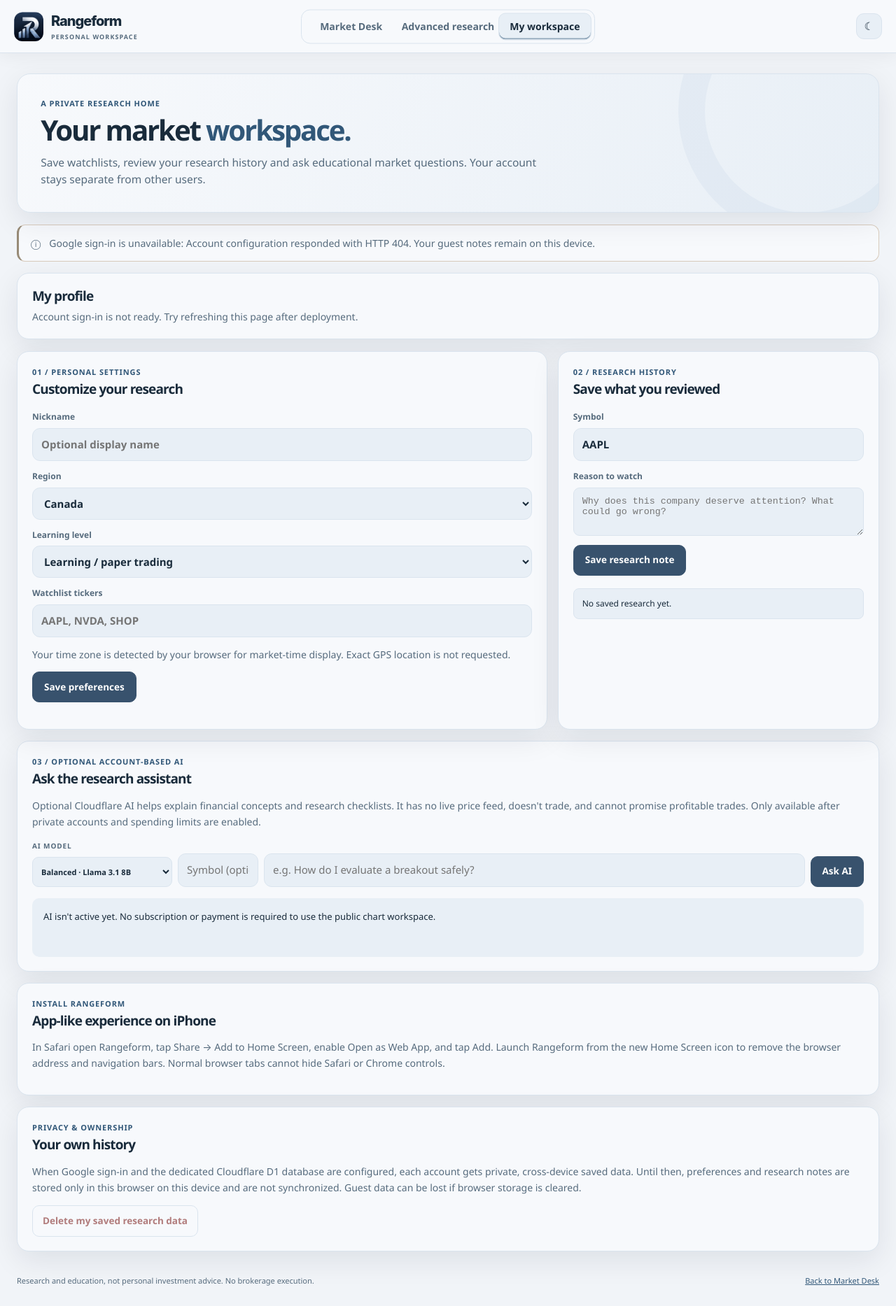
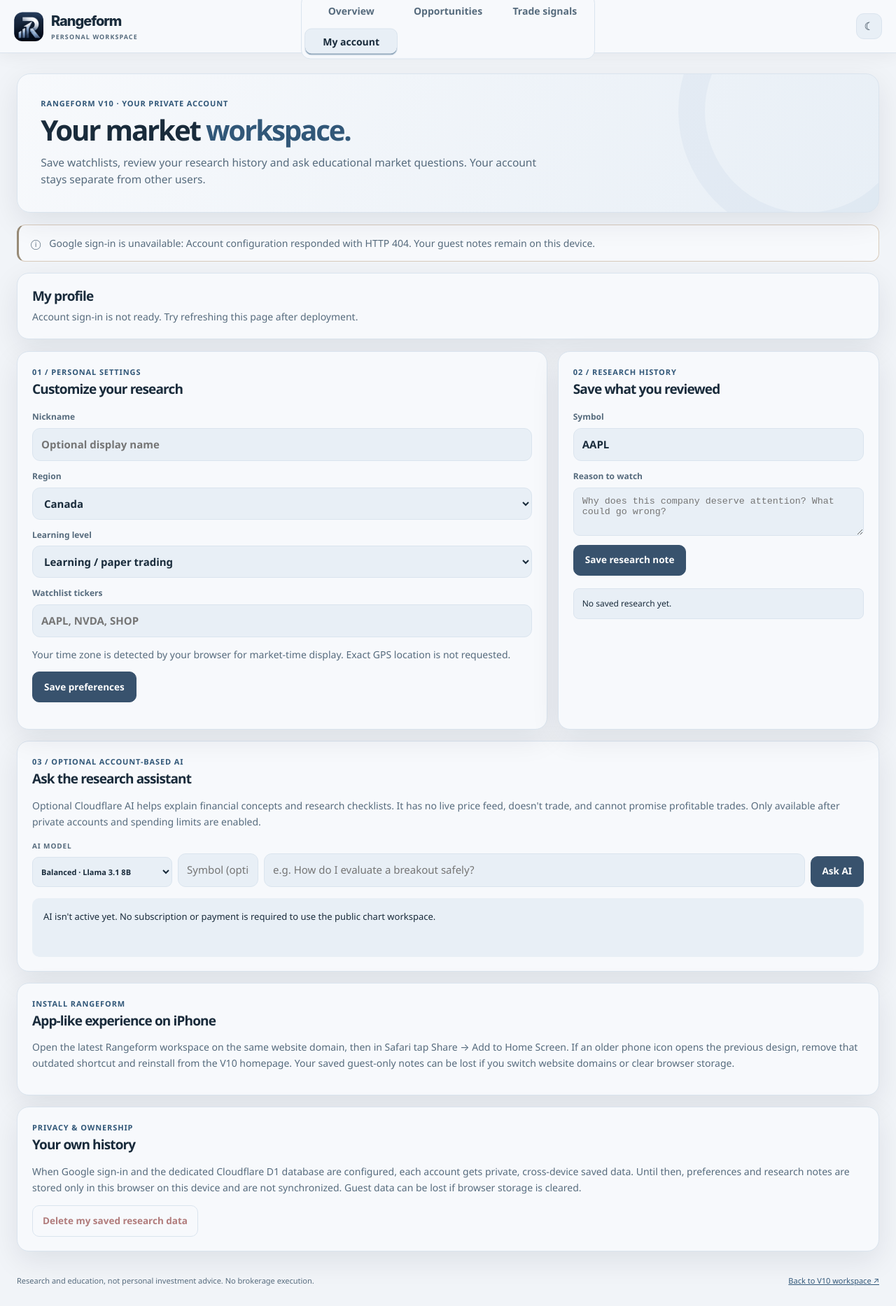
Before and after one commit to manvirt97/trading-platform, a website: page public/account.html in a window 1280 px wide. Shown: the whole page at 70% size. Drawn offline with Linux system fonts and the light colour scheme; no server answers.

Commit message:
fix(account): consistent V10 home/scanner/signals navigation and updated phone install instructions

```diff
--- a/public/account.html
+++ b/public/account.html
@@ -1,6 +1,6 @@
-<!doctype html><html lang="en"><head><meta charset="utf-8"><meta name="viewport" content="width=device-width,initial-scale=1"><meta name="theme-color" content="#0d1623"><meta name="apple-mobile-web-app-capable" content="yes"><meta name="apple-mobile-web-app-status-bar-style" content="black-translucent"><meta name="apple-mobile-web-app-title" content="Rangeform"><link rel="manifest" href="/manifest.webmanifest"><link rel="apple-touch-icon" href="/static/rangeform-official-icon.png?v=1"><title>Personal workspace · Market Desk</title><link rel="stylesheet" href="/static/market.css?v=5"><link rel="stylesheet" href="/static/account.css?v=8"><link rel="stylesheet" href="/static/market-shared.css?v=5"><script type="module" src="/static/account.js?v=10"></script><script src="/static/install.js?v=1" defer></script><script src="/static/theme-sync.js?v=3"></script><link rel="stylesheet" href="/static/theme-sync.css?v=2"><link rel="stylesheet" href="/static/market-premium.css?v=2"></head><body>
-<header class="bar"><a href="/research" class="brand"><span class="mark"><img src="/static/rangeform-official-icon.png?v=1" width="39" height="39" alt=""></span><span><b>Rangeform</b><small>PERSONAL WORKSPACE</small></span></a><nav class="nav"><a href="/market.html">Market Desk</a><a href="/research">Advanced research</a><a href="/account.html" class="active">My workspace</a></nav><div class="head-actions"><button id="themeToggle" type="button" class="icon-btn" aria-label="Change appearance" title="Change appearance">◐</button></div></header>
-<main class="wrap"><section class="hero"><div><div class="overline">A PRIVATE RESEARCH HOME</div><h1>Your market <em>workspace.</em></h1><p>Save watchlists, review your research history and ask educational market questions. Your account stays separate from other users.</p></div></section>
+<!doctype html><html lang="en"><head><meta charset="utf-8"><meta name="viewport" content="width=device-width,initial-scale=1"><meta name="theme-color" content="#f6f8fb"><meta name="apple-mobile-web-app-capable" content="yes"><meta name="apple-mobile-web-app-status-bar-style" content="black-translucent"><meta name="apple-mobile-web-app-title" content="Rangeform"><link rel="manifest" href="/manifest.webmanifest?v=11"><link rel="apple-touch-icon" href="/static/rangeform-official-icon.png?v=1"><title>Rangeform · My account</title><link rel="stylesheet" href="/static/market.css?v=5"><link rel="stylesheet" href="/static/account.css?v=8"><link rel="stylesheet" href="/static/market-shared.css?v=5"><script type="module" src="/static/account.js?v=10"></script><script src="/static/install.js?v=1" defer></script><script src="/static/theme-sync.js?v=3"></script><link rel="stylesheet" href="/static/theme-sync.css?v=2"><link rel="stylesheet" href="/static/market-premium.css?v=2"><link rel="stylesheet" href="/static/account-v11.css?v=1"></head><body>
+<header class="bar"><a href="/v9.html#overview" class="brand"><span class="mark"><img src="/static/rangeform-official-icon.png?v=1" width="39" height="39" alt=""></span><span><b>Rangeform</b><small>PERSONAL WORKSPACE</small></span></a><nav class="nav account-nav"><a href="/v9.html#overview">Overview</a><a href="/v9.html#scanner">Opportunities</a><a href="/v9.html#signals">Trade signals</a><a href="/account.html" class="active" aria-current="page">My account</a></nav><div class="head-actions"><button id="themeToggle" type="button" class="icon-btn" aria-label="Change appearance" title="Change appearance">◐</button></div></header>
+<main class="wrap"><section class="hero"><div><div class="overline">RANGEFORM V10 · YOUR PRIVATE ACCOUNT</div><h1>Your market <em>workspace.</em></h1><p>Save watchlists, review your research history and ask educational market questions. Your account stays separate from other users.</p></div></section>
 <div class="warning" role="status" id="accountStatus"><span>ⓘ</span><div>Checking account configuration…</div></div>
 <div class="tile content login-row"><div><h3 id="authHeading">My profile</h3><p id="authText">No trading account or brokerage connection is required.</p></div><button id="signIn" type="button" class="primary" hidden>Sign in with Google</button><button id="switchAccount" type="button" class="pill" hidden>Switch Google account</button><button id="signOut" type="button" class="pill" hidden>Sign out</button></div>
 <div class="grid lower">
@@ -13,5 +13,5 @@
 <article class="tile content"><div class="overline">02 / RESEARCH HISTORY</div><h3>Save what you reviewed</h3><form id="historyForm" class="account-form"><label>Symbol<input id="historyTicker" value="AAPL" maxlength="12"></label><label>Reason to watch<textarea id="historyNote" rows="3" maxlength="500" placeholder="Why does this company deserve attention? What could go wrong?"></textarea></label><button type="submit" class="primary">Save research note</button></form><ul id="historyList" class="account-history"><li>No saved research yet.</li></ul></article>
 </div>
 <div class="tile content assistant-panel"><div class="overline">03 / OPTIONAL ACCOUNT-BASED AI</div><h3>Ask the research assistant</h3><p>Optional Cloudflare AI helps explain financial concepts and research checklists. It has no live price feed, doesn't trade, and cannot promise profitable trades. Only available after private accounts and spending limits are enabled.</p><form id="aiForm" class="ai-form"><label class="account-model-label">AI MODEL<select id="accountAiModel" aria-label="Choose your research AI model"><option value="balanced">Balanced · Llama 3.1 8B</option><option value="fast">Fast · Llama 3.2 3B</option><option value="reasoning">Reasoning · Qwen3 30B</option></select></label><input id="aiTicker" placeholder="Symbol (optional)" maxlength="12" aria-label="Ticker"><input id="aiQuestion" maxlength="480" placeholder="e.g. How do I evaluate a breakout safely?" aria-label="Research question"><button class="primary" type="submit" id="askAI" disabled>Ask AI</button></form><div id="aiResponse" class="ai-output">AI isn't active yet. No subscription or payment is required to use the public chart workspace.</div></div>
-<div class="tile content privacy-panel"><div class="overline">INSTALL RANGEFORM</div><h3>App-like experience on iPhone</h3><p>In Safari open Rangeform, tap Share → Add to Home Screen, enable Open as Web App, and tap Add. Launch Rangeform from the new Home Screen icon to remove the browser address and navigation bars. Normal browser tabs cannot hide Safari or Chrome controls.</p></div><div class="tile content privacy-panel"><div class="overline">PRIVACY &amp; OWNERSHIP</div><h3>Your own history</h3><p>When Google sign-in and the dedicated Cloudflare D1 database are configured, each account gets private, cross-device saved data. Until then, preferences and research notes are stored only in this browser on this device and are not synchronized. Guest data can be lost if browser storage is cleared.</p><button class="pill danger" id="deleteData" type="button">Delete my saved research data</button></div>
-<footer><div>Research and education, not personal investment advice. No brokerage execution.</div><div><a href="/">Back to Market Desk</a></div></footer></main></body></html>
+<div class="tile content privacy-panel"><div class="overline">INSTALL RANGEFORM</div><h3>App-like experience on iPhone</h3><p>Open the latest Rangeform workspace on the same website domain, then in Safari tap Share → Add to Home Screen. If an older phone icon opens the previous design, remove that outdated shortcut and reinstall from the V10 homepage. Your saved guest-only notes can be lost if you switch website domains or clear browser storage.</p></div><div class="tile content privacy-panel"><div class="overline">PRIVACY &amp; OWNERSHIP</div><h3>Your own history</h3><p>When Google sign-in and the dedicated Cloudflare D1 database are configured, each account gets private, cross-device saved data. Until then, preferences and research notes are stored only in this browser on this device and are not synchronized. Guest data can be lost if browser storage is cleared.</p><button class="pill danger" id="deleteData" type="button">Delete my saved research data</button></div>
+<footer><div>Research and education, not personal investment advice. No brokerage execution.</div><div><a href="/v9.html#overview">Back to V10 workspace ↗</a></div></footer></main></body></html>
```
